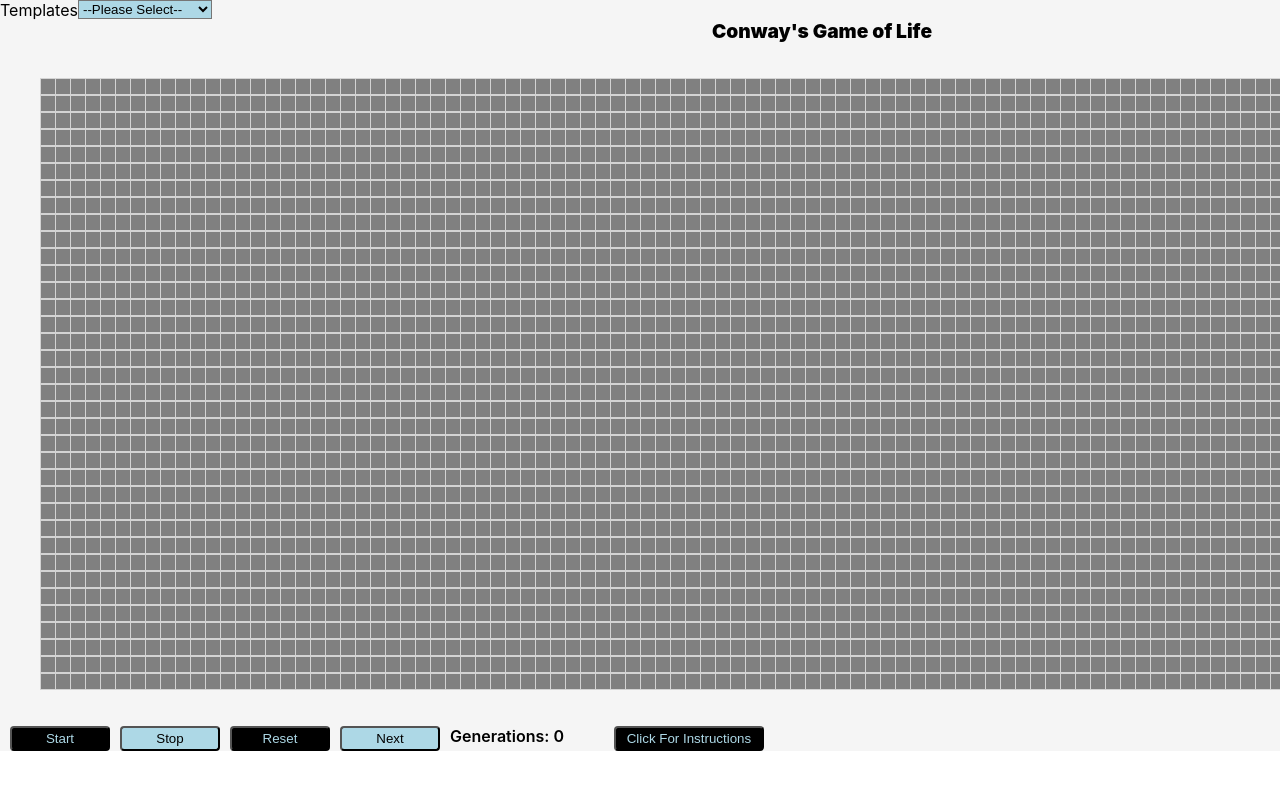
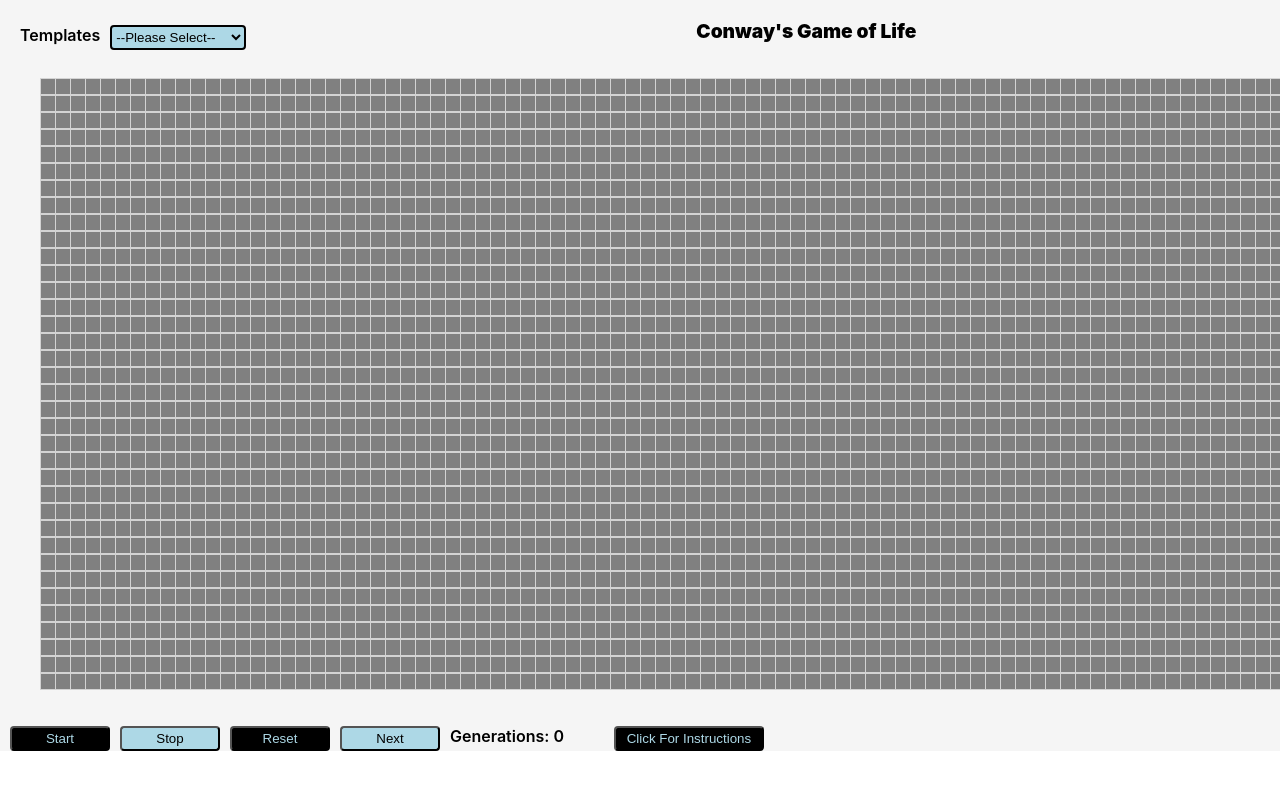
Before and after one commit to smackey15/HooksPractice, a React (Create React App) app: page / in a window 1280 px wide. Shown: the top 790 px of the page. Built offline with nearby package versions, Linux system fonts and the light colour scheme.

Commit message:
style templates dropdown

```diff
--- a/src/game.css
+++ b/src/game.css
@@ -10,15 +10,27 @@
     display: flex;
 }
 
+.label {
+    margin-left: 20px;
+    margin-top: 25px;
+    color: black;
+    font-weight: 600;
+}
+
 #temp {
     background-color: lightblue;
-    height: 60%;
+    height: 25px;
+    margin-left: 10px;
+    margin-top: 25px;
+    border-radius: 4px;
+    border: solid 2px black;
 }
 
 .title {
-    padding-left: 500px;
+    padding-left: 450px;
     font-weight: 900;
     font-size: larger;
+    white-space: nowrap;
 }
 
 .grid {
@@ -117,6 +129,7 @@
     color: black;
     font-weight: 600;
     margin-left: 10px;
+    white-space: nowrap;
 }
 
 .instructions {
@@ -127,7 +140,7 @@
     margin-left: 50px;
     width: 150px;
     height: 25px;
-
+    white-space: nowrap;
 }
 
 .modal {
--- a/src/game.jsx
+++ b/src/game.jsx
@@ -120,7 +120,7 @@ function Game() {
     return (
         <div className='all'>
             <div className='header'>
-                <label>Templates</label>
+                <label className='label'>Templates</label>
                 <br />
                 <select id='temp' onChange={handleInput}>
                     <option value='grid'>--Please Select--</option>
```
